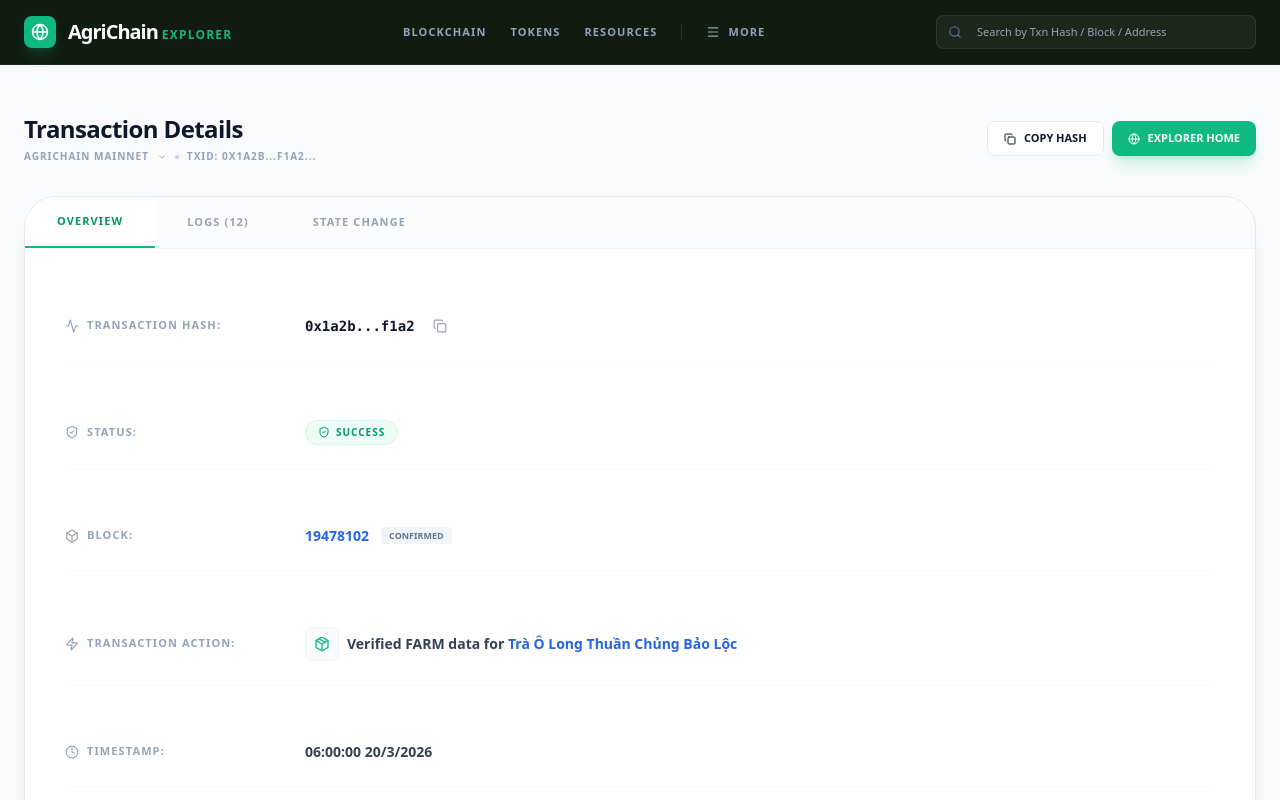
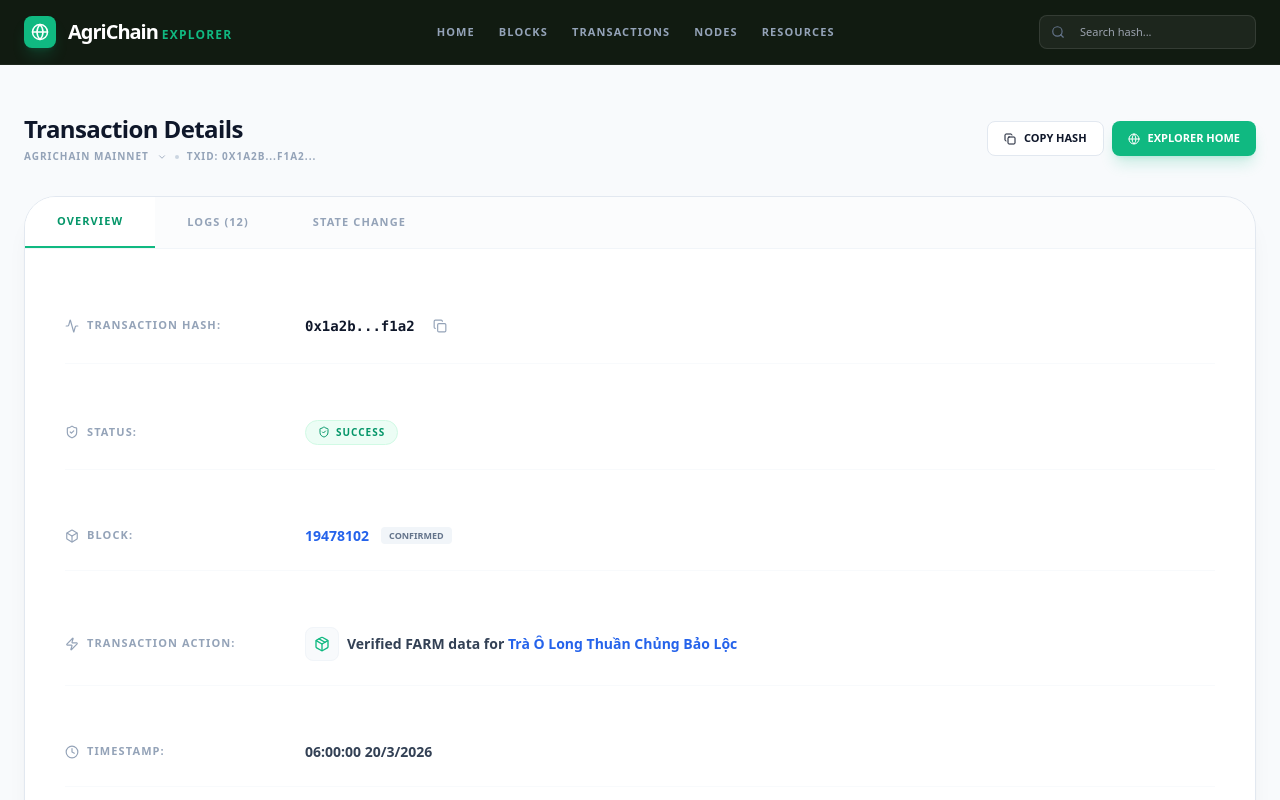
Before and after one commit to Sacvui/BChain, a Next.js app: page /explorer/0x1a2b...f1a2 in a window 1280 px wide. Shown: the top 800 px of the page. Built offline with nearby package versions, Linux system fonts and the light colour scheme.

Commit message:
fix: resolve useState import error and finalize mobile-responsive headers across all explorer sub-pages

```diff
--- a/src/app/explorer/[txHash]/page.tsx
+++ b/src/app/explorer/[txHash]/page.tsx
@@ -16,6 +16,7 @@
   const [copied, setCopied] = useState(false);
   const [loading, setLoading] = useState(true);
   const [txDetails, setTxDetails] = useState<any>(null);
+  const [isMobileMenuOpen, setIsMobileMenuOpen] = useState(false);
 
   useEffect(() => {
     const fetchTxData = async () => {
@@ -96,7 +97,7 @@
       {/* Explorer Header */}
       <header className="bg-[#111b11] text-white border-b border-white/5 sticky top-0 z-50">
         <div className="max-w-7xl mx-auto px-4 md:px-6 h-16 flex items-center justify-between">
-          <Link href="/explorer" className="flex items-center gap-3 group">
+          <Link href="/" className="flex items-center gap-3 group">
             <div className="w-8 h-8 bg-emerald-500 rounded-lg flex items-center justify-center shadow-lg shadow-emerald-500/20 group-hover:rotate-12 transition-transform">
                <Globe size={18} />
             </div>
@@ -104,24 +105,50 @@
           </Link>
 
           <div className="hidden md:flex items-center gap-6 text-[11px] font-bold uppercase tracking-widest text-slate-400">
-             <Link href="/explorer" className="hover:text-emerald-400 transition-colors">Blockchain</Link>
-             <Link href="#" className="hover:text-emerald-400 transition-colors">Tokens</Link>
-             <Link href="#" className="hover:text-emerald-400 transition-colors">Resources</Link>
-             <div className="h-4 w-[1px] bg-white/10"></div>
-             <button className="flex items-center gap-2 hover:text-white">
-                <Menu size={14} /> MORE
-             </button>
+             <Link href="/explorer" className="hover:text-emerald-400 transition-colors">Home</Link>
+             <Link href="/explorer/blocks" className="hover:text-emerald-400 transition-colors">Blocks</Link>
+             <Link href="/explorer/transactions" className="hover:text-emerald-400 transition-colors">Transactions</Link>
+             <Link href="/explorer/nodes" className="hover:text-emerald-400 transition-colors">Nodes</Link>
+             <Link href="/explorer/resources" className="hover:text-emerald-400 transition-colors">Resources</Link>
           </div>
 
+          <div className="flex items-center gap-2 md:gap-4">
+             <button
+               onClick={() => setIsMobileMenuOpen(!isMobileMenuOpen)}
+               className="md:hidden p-2 text-slate-400 hover:text-white"
+             >
+                {isMobileMenuOpen ? <X size={20} /> : <Menu size={20} />}
+             </button>
              <div className="relative max-w-xs w-full hidden lg:block">
                 <Search className="absolute left-3 top-1/2 -translate-y-1/2 text-slate-500" size={14} />
                 <input
                   type="text"
-               placeholder="Search by Txn Hash / Block / Address"
+                  placeholder="Search hash..."
                   className="w-full bg-white/5 border border-white/10 rounded-lg py-2 pl-10 pr-4 text-[11px] focus:outline-none focus:ring-1 focus:ring-emerald-500/50 transition-all"
                 />
              </div>
           </div>
+        </div>
+
+        {/* Mobile Menu Overlay */}
+        <AnimatePresence>
+          {isMobileMenuOpen && (
+            <motion.div
+              initial={{ opacity: 0, height: 0 }}
+              animate={{ opacity: 1, height: 'auto' }}
+              exit={{ opacity: 0, height: 0 }}
+              className="md:hidden bg-[#1a251a] border-b border-white/5 overflow-hidden"
+            >
+              <div className="p-6 flex flex-col gap-4 text-xs font-bold uppercase tracking-[0.2em] text-slate-400">
+                 <Link href="/explorer" onClick={() => setIsMobileMenuOpen(false)} className="py-3 border-b border-white/5">Home</Link>
+                 <Link href="/explorer/blocks" onClick={() => setIsMobileMenuOpen(false)} className="py-3 border-b border-white/5">Blocks</Link>
+                 <Link href="/explorer/transactions" onClick={() => setIsMobileMenuOpen(false)} className="py-3 border-b border-white/5">Transactions</Link>
+                 <Link href="/explorer/nodes" onClick={() => setIsMobileMenuOpen(false)} className="py-3 border-b border-white/5">Nodes</Link>
+                 <Link href="/explorer/resources" onClick={() => setIsMobileMenuOpen(false)} className="py-3">Resources</Link>
+              </div>
+            </motion.div>
+          )}
+        </AnimatePresence>
       </header>
 
       {/* Main Content */}
--- a/src/app/explorer/nodes/page.tsx
+++ b/src/app/explorer/nodes/page.tsx
@@ -7,10 +7,13 @@
   MapPin, Zap, TrendingUp, Filter, Server
 } from 'lucide-react';
 import Link from 'next/link';
-import { motion } from 'framer-motion';
+import { motion, AnimatePresence } from 'framer-motion';
+import { Menu, X } from 'lucide-react';
 
 export default function NodesPage() {
   const [nodes, setNodes] = useState<any[]>([]);
+
+  const [isMobileMenuOpen, setIsMobileMenuOpen] = useState(false);
 
   useEffect(() => {
     const fetchData = async () => {
@@ -24,7 +27,7 @@
     <div className="min-h-screen bg-slate-50 text-slate-900 font-sans">
       <header className="bg-[#111b11] text-white border-b border-white/5 sticky top-0 z-50">
         <div className="max-w-7xl mx-auto px-4 md:px-6 h-16 flex items-center justify-between">
-          <Link href="/explorer" className="flex items-center gap-3 group">
+          <Link href="/" className="flex items-center gap-3 group">
             <div className="w-8 h-8 bg-emerald-500 rounded-lg flex items-center justify-center shadow-lg shadow-emerald-500/20 group-hover:rotate-12 transition-transform">
                <Globe size={18} />
             </div>
@@ -33,9 +36,37 @@
           <div className="hidden md:flex items-center gap-6 text-[11px] font-bold uppercase tracking-widest text-slate-400">
              <Link href="/explorer" className="hover:text-white transition-colors">Home</Link>
              <Link href="/explorer/blocks" className="hover:text-white transition-colors">Blocks</Link>
+             <Link href="/explorer/transactions" className="hover:text-white transition-colors">Transactions</Link>
              <Link href="/explorer/nodes" className="text-emerald-400">Nodes</Link>
+             <Link href="/explorer/resources" className="hover:text-white transition-colors">Resources</Link>
           </div>
+          <button
+             onClick={() => setIsMobileMenuOpen(!isMobileMenuOpen)}
+             className="md:hidden p-2 text-slate-400 hover:text-white"
+           >
+              {isMobileMenuOpen ? <X size={20} /> : <Menu size={20} />}
+           </button>
         </div>
+
+        {/* Mobile Menu Overlay */}
+        <AnimatePresence>
+          {isMobileMenuOpen && (
+            <motion.div
+              initial={{ opacity: 0, height: 0 }}
+              animate={{ opacity: 1, height: 'auto' }}
+              exit={{ opacity: 0, height: 0 }}
+              className="md:hidden bg-[#1a251a] border-b border-white/5 overflow-hidden"
+            >
+              <div className="p-6 flex flex-col gap-4 text-xs font-bold uppercase tracking-[0.2em] text-slate-400">
+                 <Link href="/explorer" onClick={() => setIsMobileMenuOpen(false)} className="py-3 border-b border-white/5">Home</Link>
+                 <Link href="/explorer/blocks" onClick={() => setIsMobileMenuOpen(false)} className="py-3 border-b border-white/5">Blocks</Link>
+                 <Link href="/explorer/transactions" onClick={() => setIsMobileMenuOpen(false)} className="py-3 border-b border-white/5">Transactions</Link>
+                 <Link href="/explorer/nodes" onClick={() => setIsMobileMenuOpen(false)} className="py-3 border-b border-white/5 text-emerald-400">Nodes</Link>
+                 <Link href="/explorer/resources" onClick={() => setIsMobileMenuOpen(false)} className="py-3">Resources</Link>
+              </div>
+            </motion.div>
+          )}
+        </AnimatePresence>
       </header>
 
       <main className="max-w-7xl mx-auto px-4 md:px-6 py-8 md:py-12">
--- a/src/app/explorer/resources/page.tsx
+++ b/src/app/explorer/resources/page.tsx
@@ -1,5 +1,6 @@
 'use client';
 
+import { useState } from 'react';
 import {
   Globe, Search, FileText, Book, Code, ShieldCheck,
   Layers, Zap, Cpu, ArrowRight, Download, Terminal
```
Lines whose indentation alone changed are shown as unchanged.
